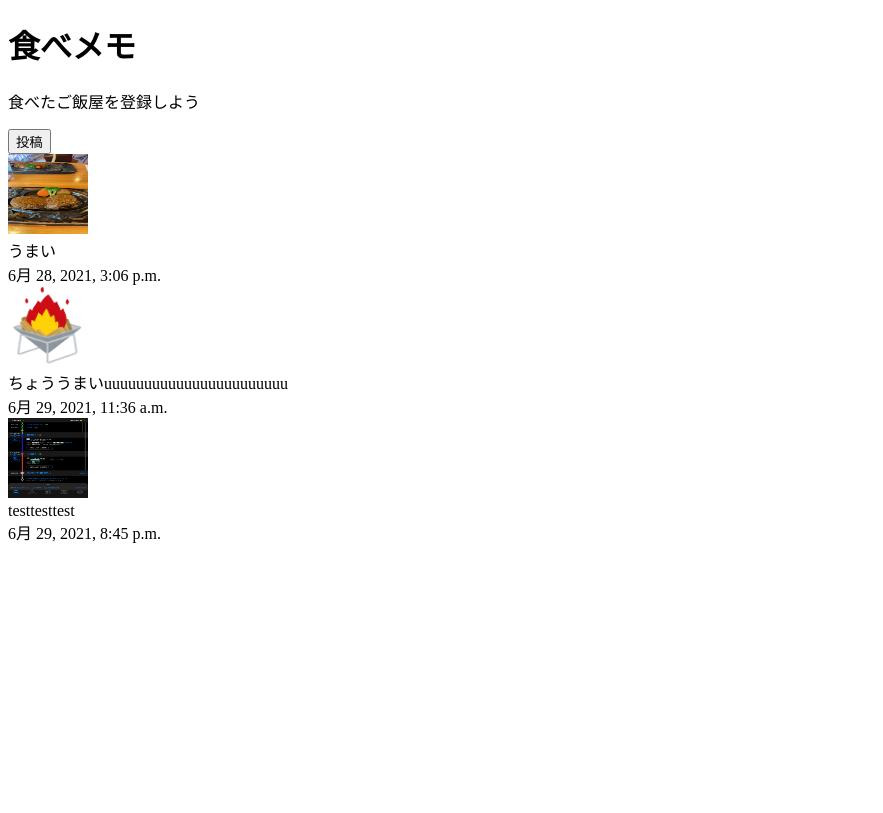
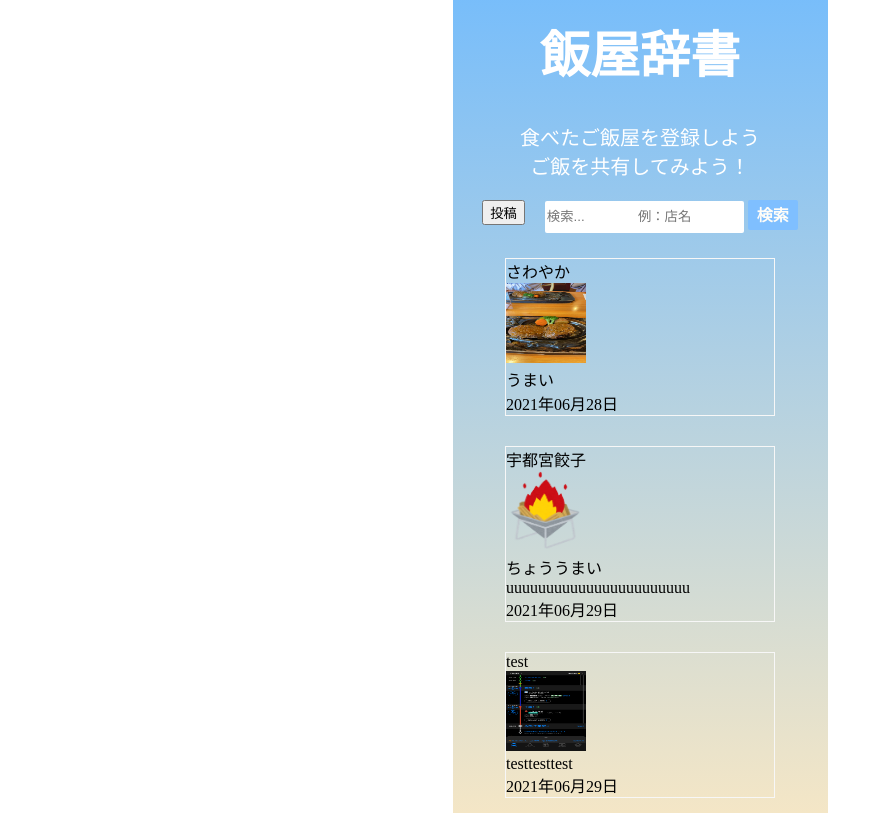
Before and after one commit to ryoma115/Django-Food-Memo, a Django app: template post/templates/post/list.html in a window 1280 px wide. Shown: the whole page, without its empty margins (0-883 px from the left). Before the commit the page ends 543 px from the top, so only its background shows below. Run offline with Django 3.2, Linux system fonts and the light colour scheme; the template is opened without the code that fills it: values that come from a table or form of the project are taken from there, others are empty; data comes from the database, SQL or seed files in the repository; both versions use the stored data as it was after the commit; parts of the project's set-up code (start-up, migrations or seed data) failed here and were passed over.

Commit message:
base-complete

```diff
--- a/post/models.py
+++ b/post/models.py
@@ -1,14 +1,13 @@
 from django.db import models
-from django.utils import timezone
 
 class Post(models.Model):
   # user = models.ForeignKey(User, on_delete=models.CASCADE)
   where = models.CharField(max_length=100)
-  photo1 = models.ImageField(upload_to='documents/', default='defo')
-  photo2 = models.ImageField(upload_to='documents/', default='defo', blank=True, null=True)
-  photo3 = models.ImageField(upload_to='documents/', default='defo', blank=True, null=True)
-  photo4 = models.ImageField(upload_to='documents/', default='defo', blank=True, null=True)
-  photo5 = models.ImageField(upload_to='documents/', default='defo', blank=True, null=True)
+  photo1 = models.ImageField(upload_to='documents/', default='defo/')
+  photo2 = models.ImageField(upload_to='documents/', default='defo/', blank=True, null=True)
+  photo3 = models.ImageField(upload_to='documents/', default='defo/', blank=True, null=True)
+  photo4 = models.ImageField(upload_to='documents/', default='defo/', blank=True, null=True)
+  photo5 = models.ImageField(upload_to='documents/', default='defo/', blank=True, null=True)
   description = models.TextField()
   posted_at = models.DateTimeField(auto_now_add=True)
 
--- a/post/templates/post/base.html
+++ b/post/templates/post/base.html
@@ -1,22 +1,39 @@
+{% load static %}
+
 <!DOCTYPE html>
 <html lang="ja">
 <head>
   <meta charset="UTF-8">
   <meta http-equiv="X-UA-Compatible" content="IE=edge">
   <meta name="viewport" content="width=device-width, initial-scale=1.0">
-
-  <title>食べメモ</title>
+  <link rel="stylesheet" type='text/css' href="{% static "css/base.css" %}">
+  <link rel="stylesheet" type='text/css' href="{% static "css/list.css" %}">
+  <title>飯屋辞書</title>
 </head>
 <body>
-
+  <div class="wrap">
     <div class='header'>
-    <h1>食べメモ</h1>
-    <p>食べたご飯屋を登録しよう</p>
+      <h1>飯屋辞書</h1>
+    </div>
+    <div class="main">
+      <div class="main-messeges">
+        <p class="main-messege">食べたご飯屋を登録しよう</p>
+        <p class="main-messege">ご飯を共有してみよう！</p>
       </div>
 
+      <div class='function'>
+        <div class="function-post">
           <form action="{% url 'upload' %}">
             <button>投稿</button>
           </form>
+        </div>
+        <div class="function-serch">
+          <form id='serch-form' method="GET" action="{% url 'home' %}">
+            <input id='serch-box' type="text" name="query" placeholder="検索...　　　　例：店名">
+            <input id='serch-btn' type="submit" value="検索">
+          </form>
+        </div>
+      </div>
 
       {% block list %}
 
@@ -26,12 +43,8 @@
       {% block upload %}
 
       {% endblock upload %}
-
-
-
-
-
-
+    </div>
+  </div>
 
 </body>
 </html>
--- a/post/templates/post/list.html
+++ b/post/templates/post/list.html
@@ -1,10 +1,12 @@
 {% extends 'post/base.html' %}
 
-
 {% block list %}
-
+<div class="posts">
   {% for item in obj %}
     <div class="post">
+      <div class="post-title">
+        {{ item.where }}
+      </div>
       <div class="post-img">
         <img src="{{ item.photo1.url }}" width="80" height="80"/></td>
       </div>
@@ -12,11 +14,11 @@
         {{ item.description }}
       </div>
       <div class='post-time'>
-      {{ item.posted_at }}
+        {{ item.posted_at | date:"Y年m月d日 " }}
       </div>
 
     </div>
-
     {% endfor %}
+</div>
 
 {% endblock list %}
--- /dev/null
+++ b/static/css/base.css
@@ -0,0 +1,74 @@
+body {
+  margin: 0 auto;
+  width: 375px;
+}
+
+.wrap {
+  width: 100%;
+  background: linear-gradient( #75bcfaf9,  #f4e6c6);
+}
+
+.header {
+  margin: 0 auto;
+  padding: 15px 0;
+  color: white;
+  text-align: center;
+
+}
+
+.header h1 {
+  font-size: 50px;
+  margin: 0 auto;
+}
+
+.main {
+  padding: 0 20px;
+}
+
+.main-messeges {
+  padding: 20px 0;
+}
+
+.main-messege {
+  margin: 0 auto;
+  color: white;
+  text-align: center;
+  font-size: 20px;
+}
+
+.function {
+  display: flex;
+  justify-content: center;
+}
+#serch-form {
+  margin-left: 20px;
+  margin-bottom: 10px;
+}
+
+ #serch-box {
+   outline: 0;
+
+   height: 30px;
+   padding-right: 20px;
+   max-width: 270px;
+   border-radius: 2px;
+   background: white;
+   border: none;
+ }
+
+ #serch-btn {
+   width: 50px;
+   height: 30px;
+   border-radius: 2px;
+   background: #7fbfff;
+   color: #fffdf8;
+   font-weight: bold;
+   font-size: 16px;
+   border: none;
+   padding: 2px 0 6px 0;
+ }
+
+ #serch-btn:hover {
+   background: #fffdf8;
+   color: #7fbfff;
+ }
--- /dev/null
+++ b/static/css/list.css
@@ -0,0 +1,11 @@
+.posts {
+  display: flex;
+  flex-wrap: wrap;
+  justify-content: center;
+}
+
+.post {
+  border: 1px solid rgb(247, 247, 247);
+  margin: 15px 0;
+  width: 80%;
+}
```
Also changed, not shown: post/views.py (+9 -0 lines), db.sqlite3, media/documents/1B3BE2C9-E346-4298-9F76-37B65D840F0A_c5F6DfF.jpeg (deleted), post/migrations/0005_auto_20210630_1027.py (added), 5 other files. Lines whose indentation alone changed are shown as unchanged.
